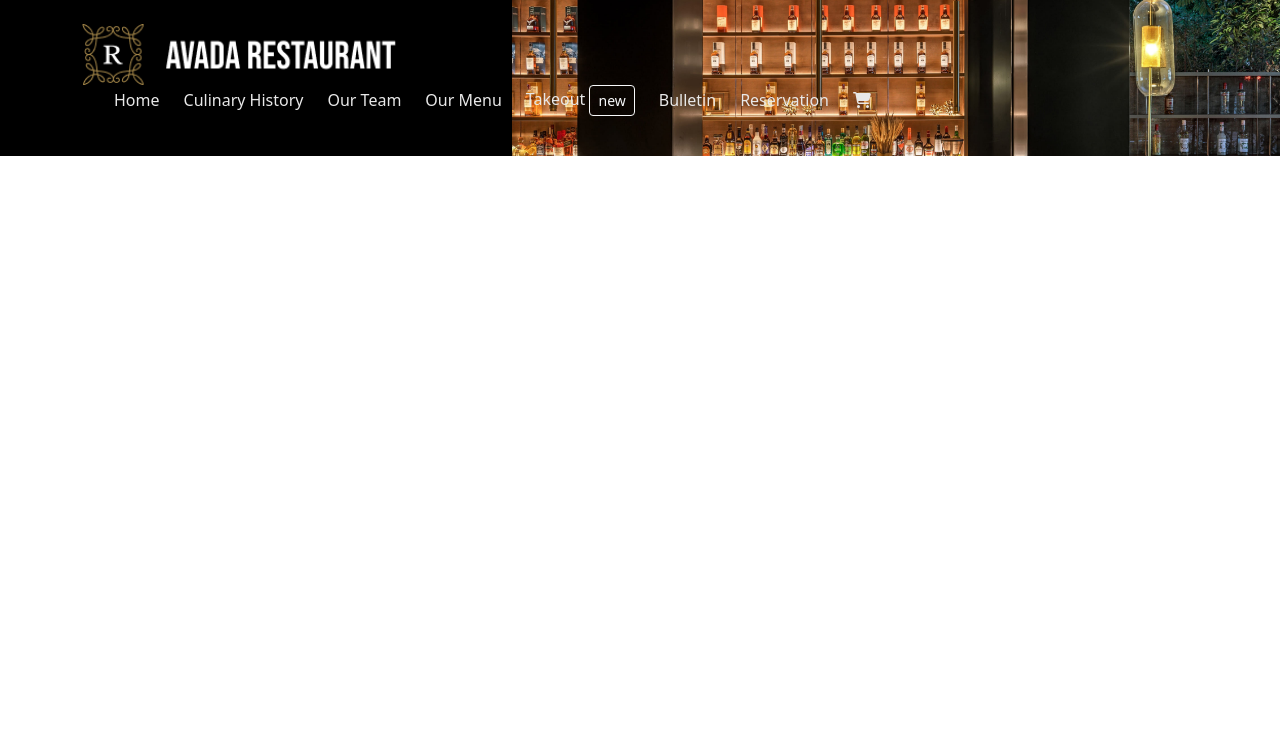
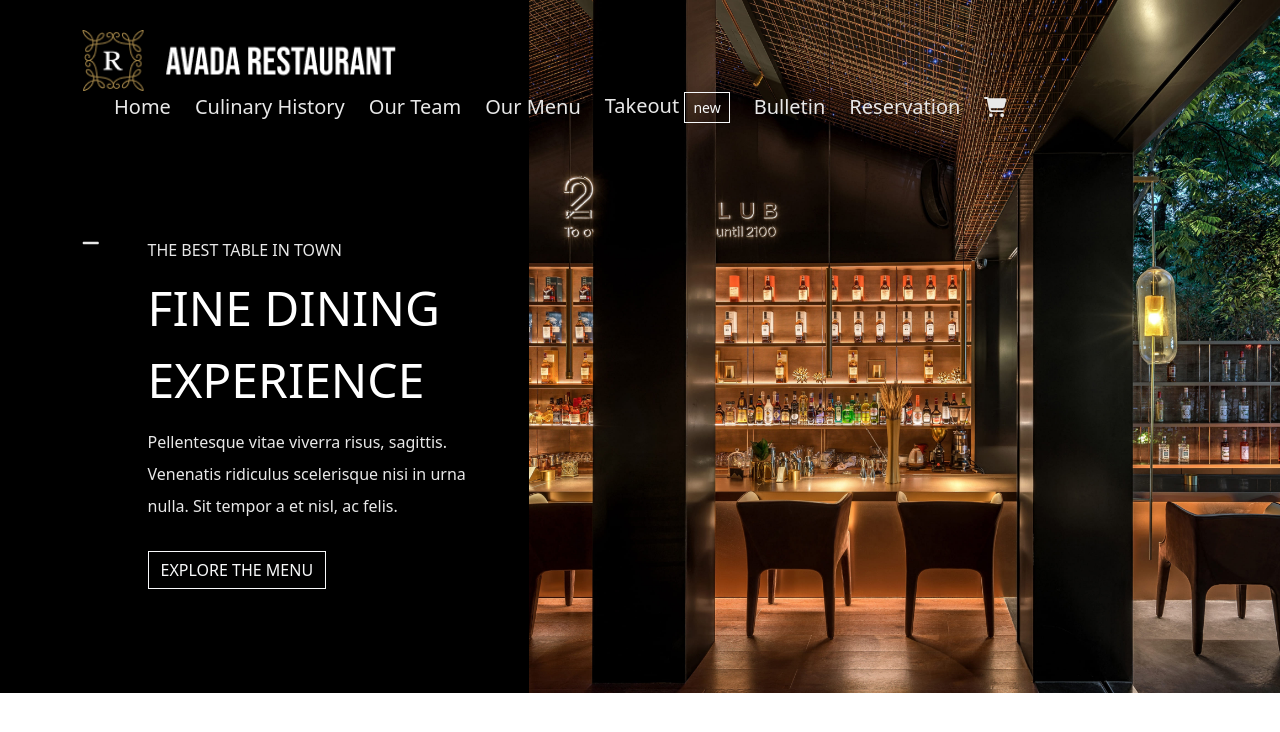
Before and after one commit to corgab/proj-html-vuejs, a Vue app: page / in a window 1280 px wide. Shown: the top 732 px of the page. Built offline with nearby package versions, Linux system fonts and the light colour scheme.

Commit message:
ADD: header section + card

```diff
--- a/src/assets/general.scss
+++ b/src/assets/general.scss
@@ -5,6 +5,19 @@
 ul, li {
     list-style: none;
     color: currentColor;
+    margin: 0;
+}
+
+h1,h2,h3 {
+    margin: 0;
+}
+
+p {
+    margin: 0px;
+}
+
+.btn {
+    border-radius: 0;
 }
 
 // common
--- a/src/components/HeaderSection.vue
+++ b/src/components/HeaderSection.vue
@@ -1,7 +1,10 @@
 <template>
     <div class="bg-hero">
-        <NavSection />
-        <HeroSection/>
+        <div class="container">
+            <NavSection />
+            <HeroSection/>
+
+        </div>
     </div>
 </template>
 
@@ -19,7 +22,8 @@ import HeroSection from './HeroSection.vue'
 <style lang="scss" scoped>
 .bg-hero {
     background-image: url(../assets/images/restaurant-thumbnail.jpeg);
-    background-size: 60%;
+    // background-size: 60%, contain;
+    background-size: contain;
     background-position: right;
     background-color: black;
     background-repeat: no-repeat;
--- a/src/components/HeroSection.vue
+++ b/src/components/HeroSection.vue
@@ -1,12 +1,24 @@
 <template>
-    <div>
+    <TitleCard titolino="THE BEST TABLE IN TOWN" title="FINE DINING EXPERIENCE" desc="Pellentesque vitae viverra risus, sagittis.
+                Venenatis ridiculus scelerisque nisi in urna nulla.
+                Sit tempor a et nisl, ac felis." btn="EXPLORE THE MENU"/>
+    <!-- <div>
+        <p>THE BEST TABLE IN TOWN</p>
+        <div>
 
-    </div>
+        </div>
+        <h1>FINE DINING EXPERIENCE</h1>
+        <p>Lorem ipsum dolor sit amet, consectetur adipisicing elit. Molestiae, sed!</p>
+        <a href="#" class="btn btn-outline-light">EXPLORE THE MENU</a>
+    </div> -->
 </template>
 
 <script>
+    import TitleCard from './TitleCard.vue';
     export default {
-
+        components: {
+            TitleCard
+        }
     }
 </script>
 
--- a/src/components/NavSection.vue
+++ b/src/components/NavSection.vue
@@ -1,11 +1,11 @@
 <template>
-    <div class="container">
-        <div class="row align-items-center py-4">
+    <div>
+        <div class="row align-items-center p">
             <div class="col">
                 <img class="d-block logo" src="../assets/images/logo-restaurant.png" alt="">
             </div>
             <div class="col-auto">
-                <ul class="d-flex gap-4 text--gray align-items-center">
+                <ul class="list d-flex gap-4 text--gray align-items-center">
                     <li>Home</li>
                     <li>Culinary History</li>
                     <li>Our Team</li>
@@ -27,14 +27,18 @@
 </script>
 
 <style lang="scss" scoped>
-.container {
-    margin: auto;
-    width: 1700px;
-}
 
 .logo {
     width: 315px;
 }
 
+.list {
+    font-size: 20px;
+}
+
+.p {
+    padding: 30px 0px;
+}
+
 
 </style>
--- /dev/null
+++ b/src/components/TitleCard.vue
@@ -0,0 +1,61 @@
+<template>
+    <!-- <div class="d-flex card-width gap-5 p">
+        <div class="trattino">
+            <font-awesome-icon class="text--gray icon" :icon="['fas', 'minus']" />
+        </div>
+        <div class="content">
+            <p class="text--gray lh-base">THE BEST TABLE IN TOWN</p>
+            <h1 class="title text-white lh-base">FINE DINING EXPERIENCE</h1>
+            <p class="text--gray lh-base">Pellentesque vitae viverra risus, sagittis.
+                Venenatis ridiculus scelerisque nisi in urna nulla.
+                Sit tempor a et nisl, ac felis.
+            </p>
+            <a href="#" class="btn btn-outline-light my-2">EXPLORE THE MENU</a>
+        </div>
+    </div> -->
+    <div class="d-flex card-width gap-5 p">
+        <div class="trattino">
+            <font-awesome-icon class="text--gray icon" :icon="['fas', 'minus']" />
+        </div>
+        <div class="content">
+            <p class="text--gray lh-base"> {{ titolino }}</p>
+            <h1 class="title text-white lh-base"> {{ title }}</h1>
+            <p class="text--gray lh-lg"> {{ desc }}
+            </p>
+            <a href="#" class="btn btn-outline-light my-4"> {{ btn }}</a>
+        </div>
+    </div>
+</template>
+
+<script>
+    export default {
+        props: {
+            title: String,
+            titolino: String,
+            desc: String,
+            btn: String,
+        }
+    }
+</script>
+
+<style lang="scss" scoped>
+.card-width {
+    width: 400px;
+}
+
+.icon {
+    font-size: 20px;
+}
+
+.p {
+    padding: 80px 0px;
+}
+
+.content > *:not(:last-child){
+    padding: 5px 0px;
+}
+
+.title {
+    font-size: 3rem;
+}
+</style>
--- a/src/main.js
+++ b/src/main.js
@@ -7,13 +7,14 @@ import { FontAwesomeIcon } from '@fortawesome/vue-fontawesome'
 // import icons
 import {
 	faStar,
-	faCartShopping
+	faCartShopping,
+	faMinus
 	// faPlay,
 	// faUser,
 } from '@fortawesome/free-solid-svg-icons'
 
 
-library.add(faStar, faCartShopping)
+library.add(faStar, faCartShopping,faMinus)
 
 import App from './App.vue'
 const app = createApp(App)
```
